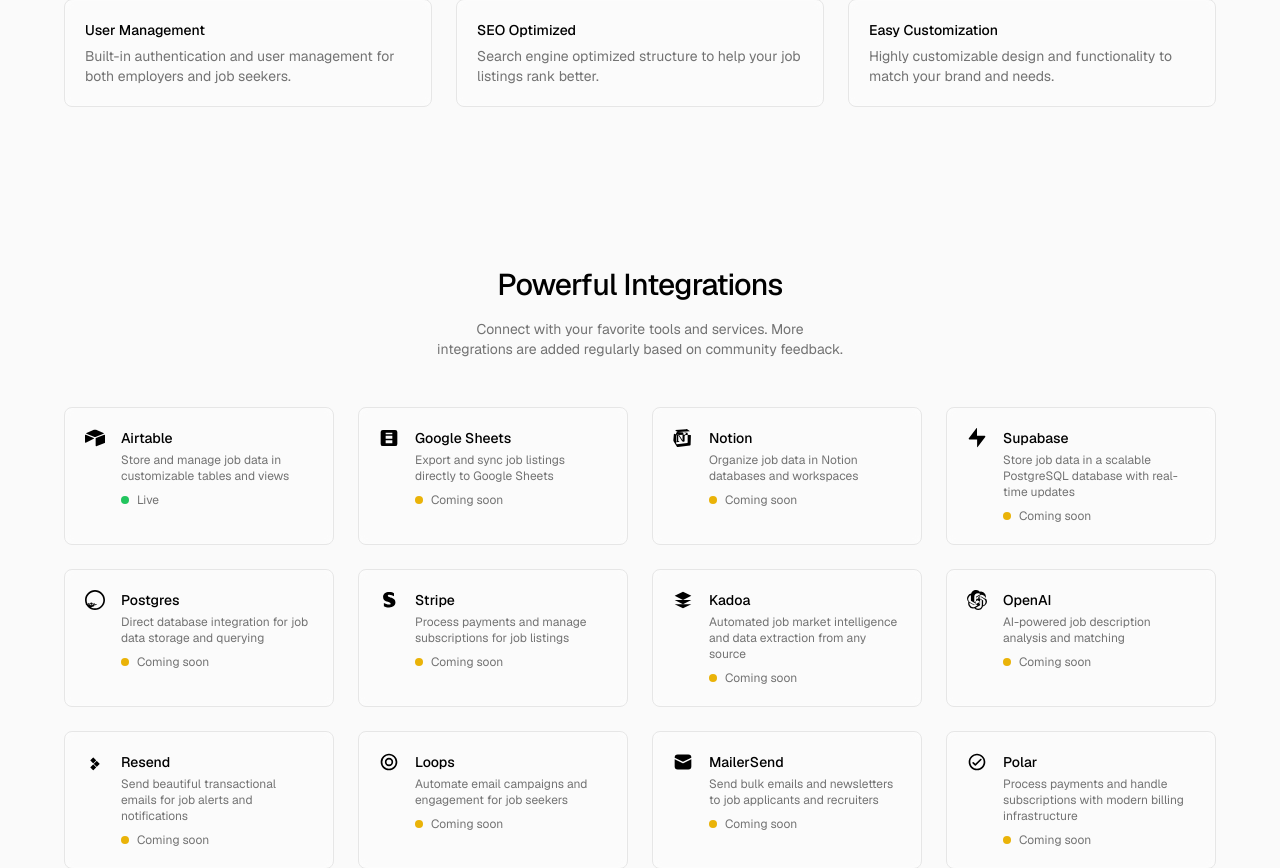
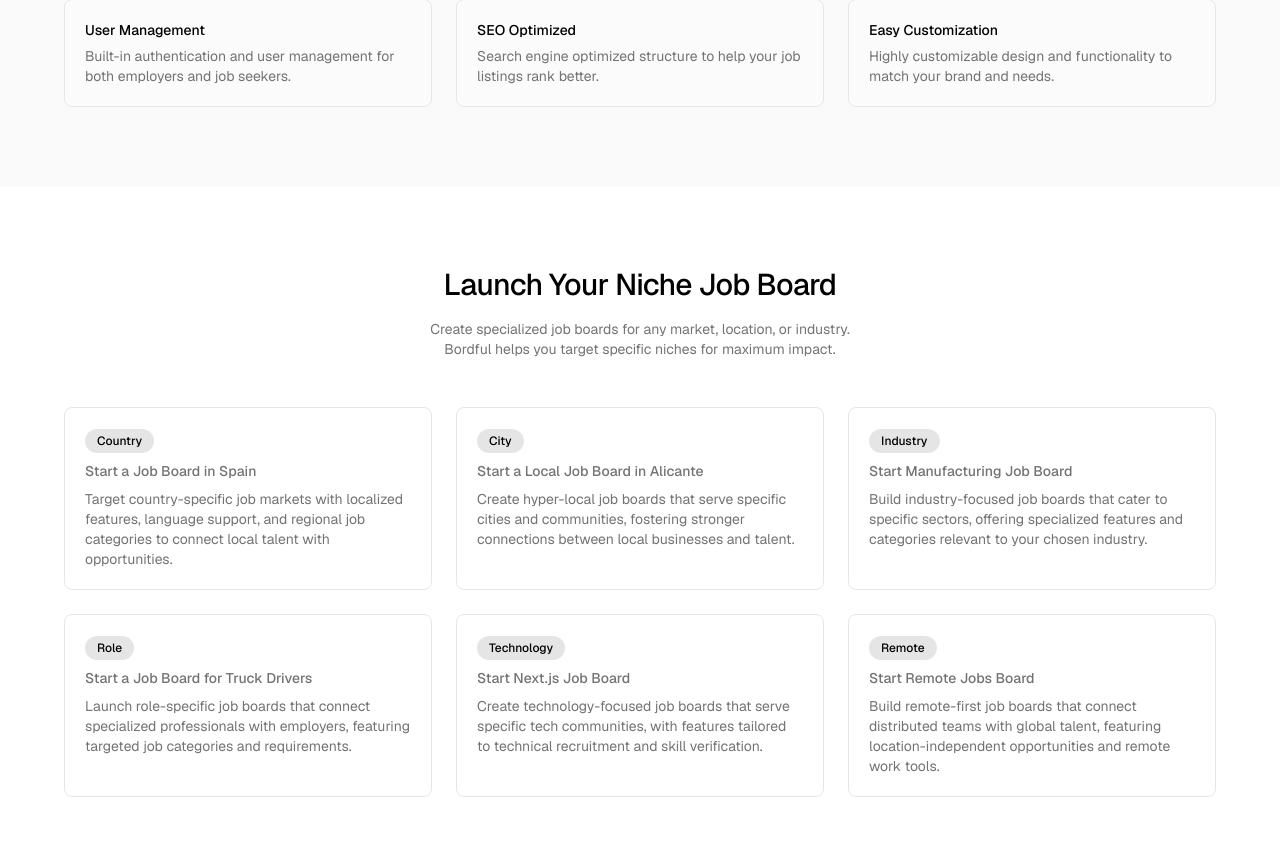
Before and after one commit to craftyme/bordful-marketing, a Next.js app: page / in a window 1280 px wide. Shown: the part 1408-2276 px from the top of the page. Built offline with nearby package versions, Linux system fonts and the light colour scheme.

Commit message:
use cases

```diff
--- a/app/page.tsx
+++ b/app/page.tsx
@@ -4,6 +4,7 @@ import { Brands } from "@/components/brands";
 import { TechStack } from "@/components/tech-stack";
 import { Pricing } from "@/components/pricing";
 import { Integrations } from "@/components/integrations";
+import { UseCases } from "@/components/use-cases";
 
 export default function Home() {
   return (
@@ -12,6 +13,7 @@ export default function Home() {
       <Brands />
       <TechStack />
       <Features />
+      <UseCases />
       <Integrations />
       <Pricing />
     </div>
--- a/components/site-footer.tsx
+++ b/components/site-footer.tsx
@@ -21,6 +21,7 @@ const footerSections: FooterSection[] = [
     links: [
       { href: "#features", label: "Features" },
       { href: "#pricing", label: "Pricing" },
+      { href: "#use-cases", label: "Use Cases" },
       { href: "#templates", label: "Templates" },
       { href: "#integrations", label: "Integrations" },
       { href: "#showcase", label: "Showcase" },
--- /dev/null
+++ b/components/use-cases.tsx
@@ -0,0 +1,115 @@
+import * as React from "react";
+import { Section } from "./ui/section";
+import { Container } from "./ui/container";
+import { CustomLink } from "./ui/link";
+
+interface UseCase {
+  title: string;
+  description: string;
+  category: "country" | "city" | "industry" | "role" | "technology" | "remote";
+  href: string;
+}
+
+const useCases: UseCase[] = [
+  {
+    category: "country",
+    title: "Start a Job Board in Spain",
+    description:
+      "Target country-specific job markets with localized features, language support, and regional job categories to connect local talent with opportunities.",
+    href: "#country",
+  },
+  {
+    category: "city",
+    title: "Start a Local Job Board in Alicante",
+    description:
+      "Create hyper-local job boards that serve specific cities and communities, fostering stronger connections between local businesses and talent.",
+    href: "#city",
+  },
+  {
+    category: "industry",
+    title: "Start Manufacturing Job Board",
+    description:
+      "Build industry-focused job boards that cater to specific sectors, offering specialized features and categories relevant to your chosen industry.",
+    href: "#industry",
+  },
+  {
+    category: "role",
+    title: "Start a Job Board for Truck Drivers",
+    description:
+      "Launch role-specific job boards that connect specialized professionals with employers, featuring targeted job categories and requirements.",
+    href: "#role",
+  },
+  {
+    category: "technology",
+    title: "Start Next.js Job Board",
+    description:
+      "Create technology-focused job boards that serve specific tech communities, with features tailored to technical recruitment and skill verification.",
+    href: "#technology",
+  },
+  {
+    category: "remote",
+    title: "Start Remote Jobs Board",
+    description:
+      "Build remote-first job boards that connect distributed teams with global talent, featuring location-independent opportunities and remote work tools.",
+    href: "#remote",
+  },
+];
+
+const UseCaseCard = React.memo(function UseCaseCard({
+  title,
+  description,
+  category,
+  href,
+}: UseCase) {
+  return (
+    <CustomLink
+      href={href}
+      className="block rounded-lg border bg-background/50 p-5 backdrop-blur-sm transition-colors hover:bg-background/80"
+    >
+      <div className="mb-2">
+        <span
+          className="inline-block rounded-full bg-primary/10 px-3 py-1 text-xs font-medium text-primary"
+          aria-label={`Category: ${category}`}
+        >
+          {category.charAt(0).toUpperCase() + category.slice(1)}
+        </span>
+      </div>
+      <h3 className="mb-2 text-sm font-medium">{title}</h3>
+      <p className="text-sm text-muted-foreground">{description}</p>
+    </CustomLink>
+  );
+});
+
+const UseCasesHeader = React.memo(function UseCasesHeader() {
+  return (
+    <>
+      <h2 className="text-center text-2xl font-medium tracking-tight sm:text-3xl">
+        Launch Your Niche Job Board
+      </h2>
+      <p className="mx-auto mt-4 max-w-[600px] text-center text-sm text-muted-foreground text-balance">
+        Create specialized job boards for any market, location, or industry.
+        Bordful helps you target specific niches for maximum impact.
+      </p>
+    </>
+  );
+});
+
+export function UseCases() {
+  return (
+    <Section id="use-cases">
+      <Container>
+        <UseCasesHeader />
+        <div className="mt-12 grid gap-6 sm:grid-cols-2 lg:grid-cols-3">
+          {useCases.map((useCase) => (
+            <UseCaseCard
+              key={`${useCase.category}-${useCase.title
+                .toLowerCase()
+                .replace(/\s+/g, "-")}`}
+              {...useCase}
+            />
+          ))}
+        </div>
+      </Container>
+    </Section>
+  );
+}
--- a/lib/constants.ts
+++ b/lib/constants.ts
@@ -13,6 +13,7 @@ export const navConfig = {
   mainNav: [
     { href: "#features", label: "Features" },
     { href: "#pricing", label: "Pricing" },
+    { href: "#use-cases", label: "Use Cases" },
     { href: "#templates", label: "Templates" },
     { href: "#showcase", label: "Showcase" },
     { href: "#blog", label: "Blog" },
```
